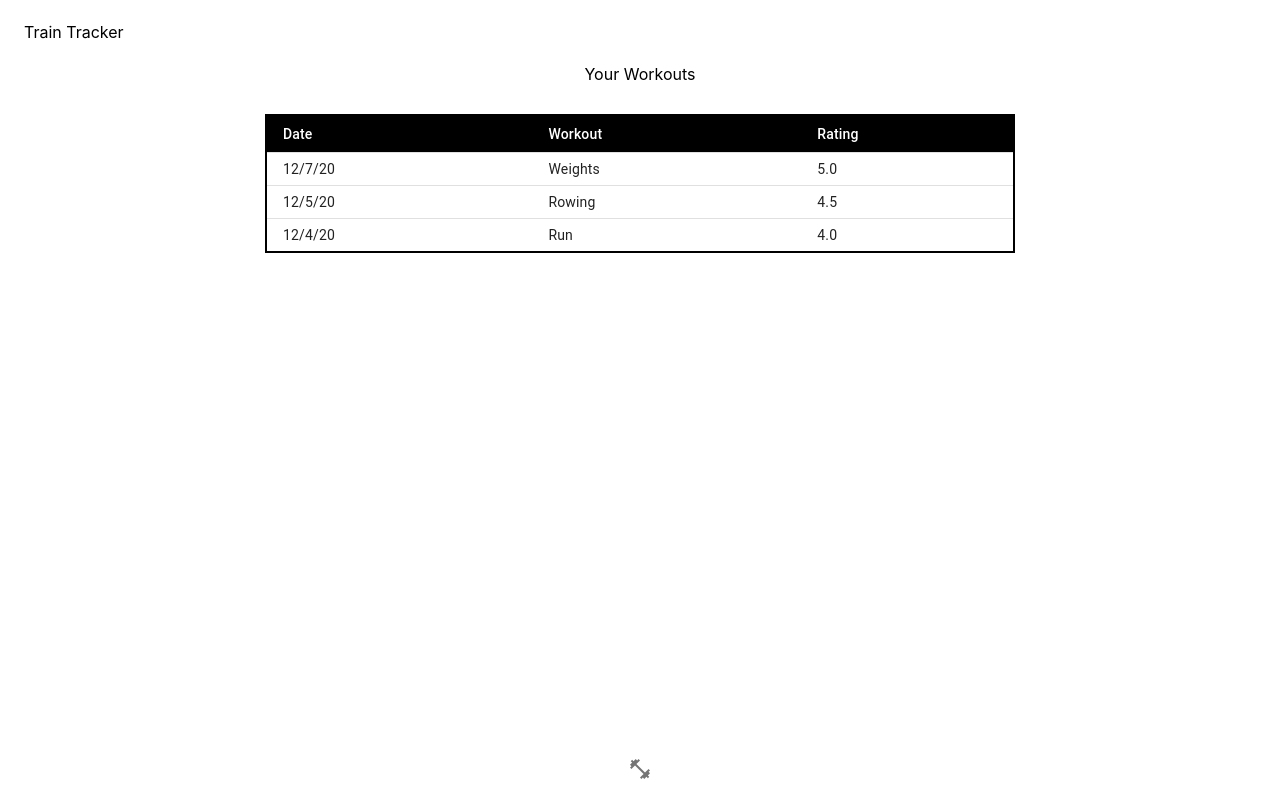
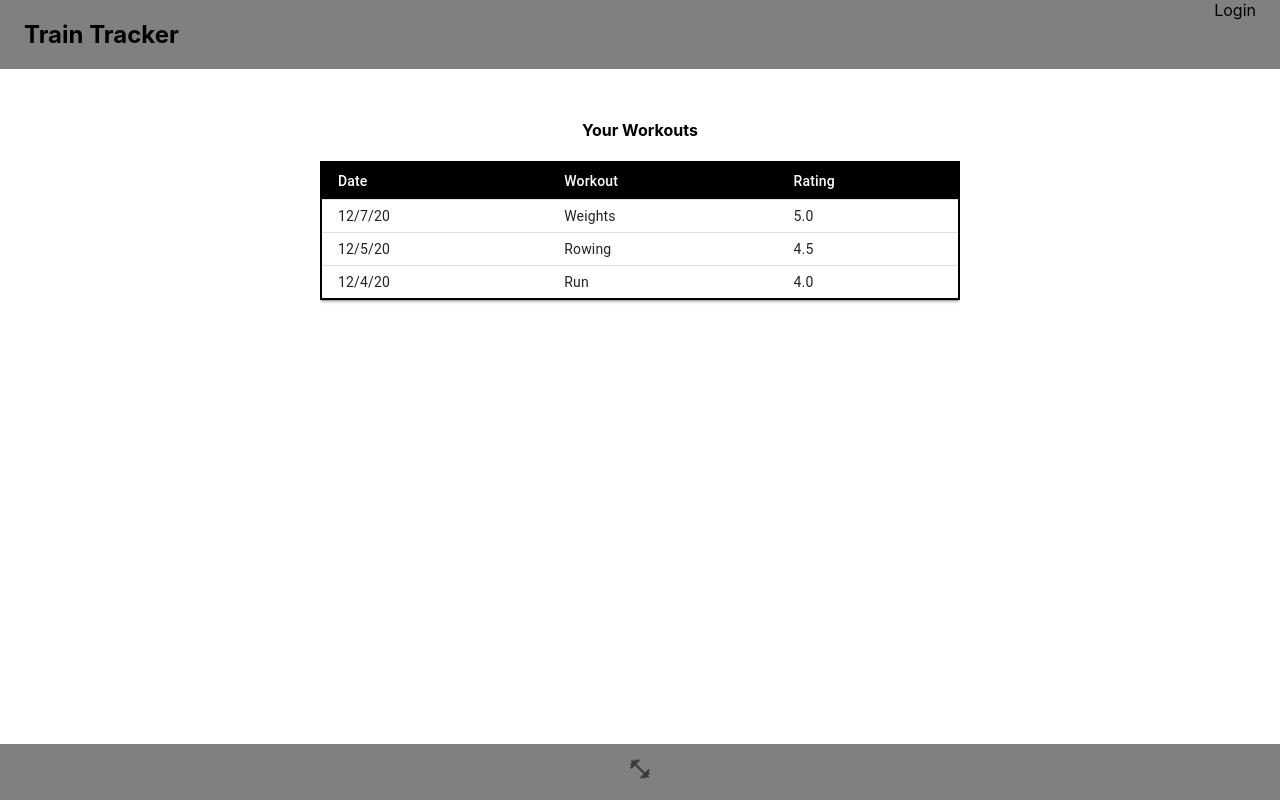
Before and after one commit to mpaustin/train-tracker, a React (Create React App) app: page /workouts in a window 1280 px wide. Built offline with nearby package versions, Linux system fonts and the light colour scheme.

Commit message:
adding routes

```diff
--- a/package.json
+++ b/package.json
@@ -15,6 +15,8 @@
     "react": "^16.13.0",
     "react-dom": "^16.13.0",
     "react-redux": "^7.2.2",
+    "react-router": "^5.2.0",
+    "react-router-dom": "^5.2.0",
     "react-scripts": "^4.0.1",
     "redux": "^4.0.5",
     "redux-logger": "^3.0.6",
--- a/src/App.js
+++ b/src/App.js
@@ -4,14 +4,45 @@ import Toolbar from './components/ToolBar';
 import Content from './components/Content';
 import Footer from './components/Footer';
 import Box from '@material-ui/core/Box';
+import { makeStyles } from '@material-ui/core/styles';
+import { BrowserRouter, Route, Link, Switch, Redirect } from "react-router-dom";
+
+const useStyles = makeStyles({
+    theme: {
+        backgroundColor: '#808080',
+    }
+});
 
 function App() {
+  const classes = useStyles();
   return (
     <div className="App">
       <Box height='100vh' width='100%' display='flex' flexDirection='column' justifyContent='space-between' >
-        <Box><Toolbar/></Box>
-        <Box height='90vh'><Content/></Box>
-        <Box><Footer/></Box>
+        <Box className={classes.theme} ><Toolbar/></Box>
+          <Switch>
+            <Route
+              exact
+              path={'/'}
+            >
+              <Redirect to={'/workouts'}/>
+            </Route>
+            <Route
+              path={'/workouts'}
+            >
+              <Box height='90vh' margin='30px 25% 30px' ><Content/></Box>
+            </Route>
+            <Route
+              path={'/login'}
+            >
+              Login
+            </Route>
+            <Route
+              path={'/test'}
+            >
+              Test
+            </Route>
+          </Switch>
+        <Box className={classes.theme} ><Footer/></Box>
       </Box>
     </div>
   );
--- a/src/components/Content.js
+++ b/src/components/Content.js
@@ -32,7 +32,9 @@ export const Content = () => {
     return (
         <div>
             <Box height='100%' width='100%' display='flex' flexDirection='column' justifyContent='center'>
-                Your Workouts
+                <h4>
+                   Your Workouts
+                </h4>
                 <Table
                     columnTitles={columnTitles}
                     rows={rows}
--- a/src/components/Footer.js
+++ b/src/components/Footer.js
@@ -7,7 +7,7 @@ import FitnessCenter from '@material-ui/icons/FitnessCenter';
 export const Footer = () => {
     return (
         <div>
-            <BottomNavigation>
+            <BottomNavigation style={{ backgroundColor: 'inherit'}}>
                 <BottomNavigationAction label='test' icon={<FitnessCenter/>} />
             </BottomNavigation>
         </div>
--- a/src/components/Table.js
+++ b/src/components/Table.js
@@ -9,9 +9,10 @@ const useStyles = makeStyles({
     },
     table: {
         maxWidth: 750,
-        margin: '30px auto 30px',
+        margin: '0 auto 30px',
         alignSelf: 'center',
         border: '2px solid black',
+        boxShadow: '0px 3px 1px -2px rgba(0,0,0,0.2), 0px 2px 2px 0px rgba(0,0,0,0.14), 0px 1px 5px 0px rgba(0,0,0,0.12)'
     },
     tableHead: {
         backgroundColor: 'black',
--- a/src/components/Toolbar.js
+++ b/src/components/Toolbar.js
@@ -1,12 +1,30 @@
 import React from 'react'
 import { connect } from 'react-redux'
 import Toolbar from '@material-ui/core/Toolbar';
+import Box from '@material-ui/core/Box';
+// import { makeStyles } from '@material-ui/core/styles';
+
+// const useStyles = makeStyles({
+//     toolbar: {
+//         backgroundColor: '#808080',
+
+//     }
+// });
 
 export const ToolBar = () => {
     return (
         <div>
             <Toolbar>
-                Train Tracker
+                <Box width='100%' display='flex' flexDirection='row' justifyContent='space-between' >
+                    <Box>
+                        <h2>
+                           Train Tracker
+                        </h2>
+                    </Box>
+                    <Box alignItems='center'>
+                        Login
+                    </Box>
+                </Box>
             </Toolbar>
         </div>
     )
--- a/src/index.js
+++ b/src/index.js
@@ -6,6 +6,7 @@ import * as serviceWorker from './serviceWorker';
 import store from './redux/index';
 import { createMuiTheme, ThemeProvider } from '@material-ui/core/styles';
 import { Provider } from 'react-redux';
+import { BrowserRouter } from "react-router-dom";
 
 const theme = createMuiTheme();
 
@@ -13,7 +14,9 @@ ReactDOM.render(
   <ThemeProvider theme={theme} >
     <Provider store={store}>
       <React.StrictMode>
-        <App />
+        <BrowserRouter>
+          <App />
+        </BrowserRouter>
       </React.StrictMode>
     </Provider>
   </ThemeProvider>,
```
Also changed, not shown: 1 other file (tests, documents, lock files or other folders).
